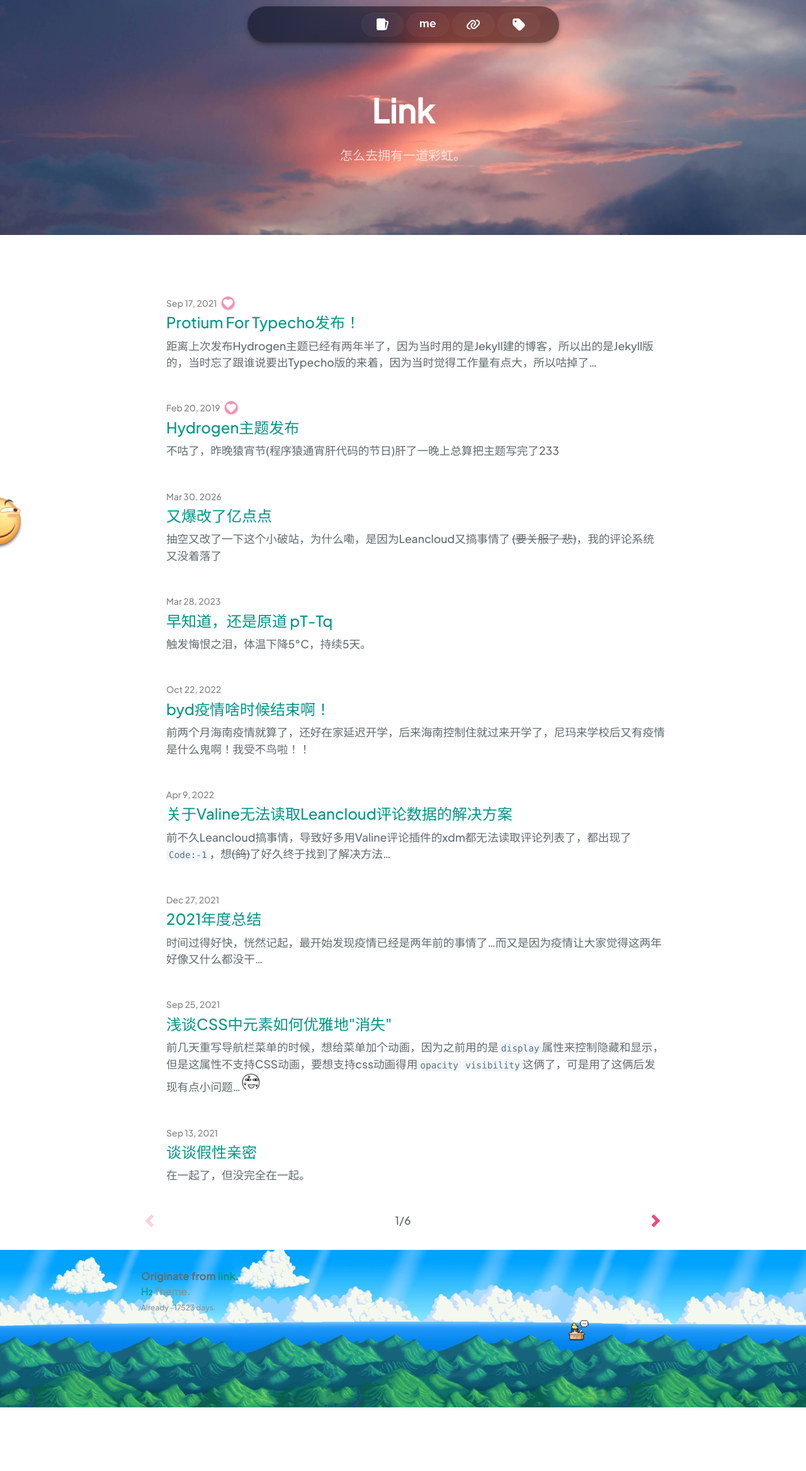
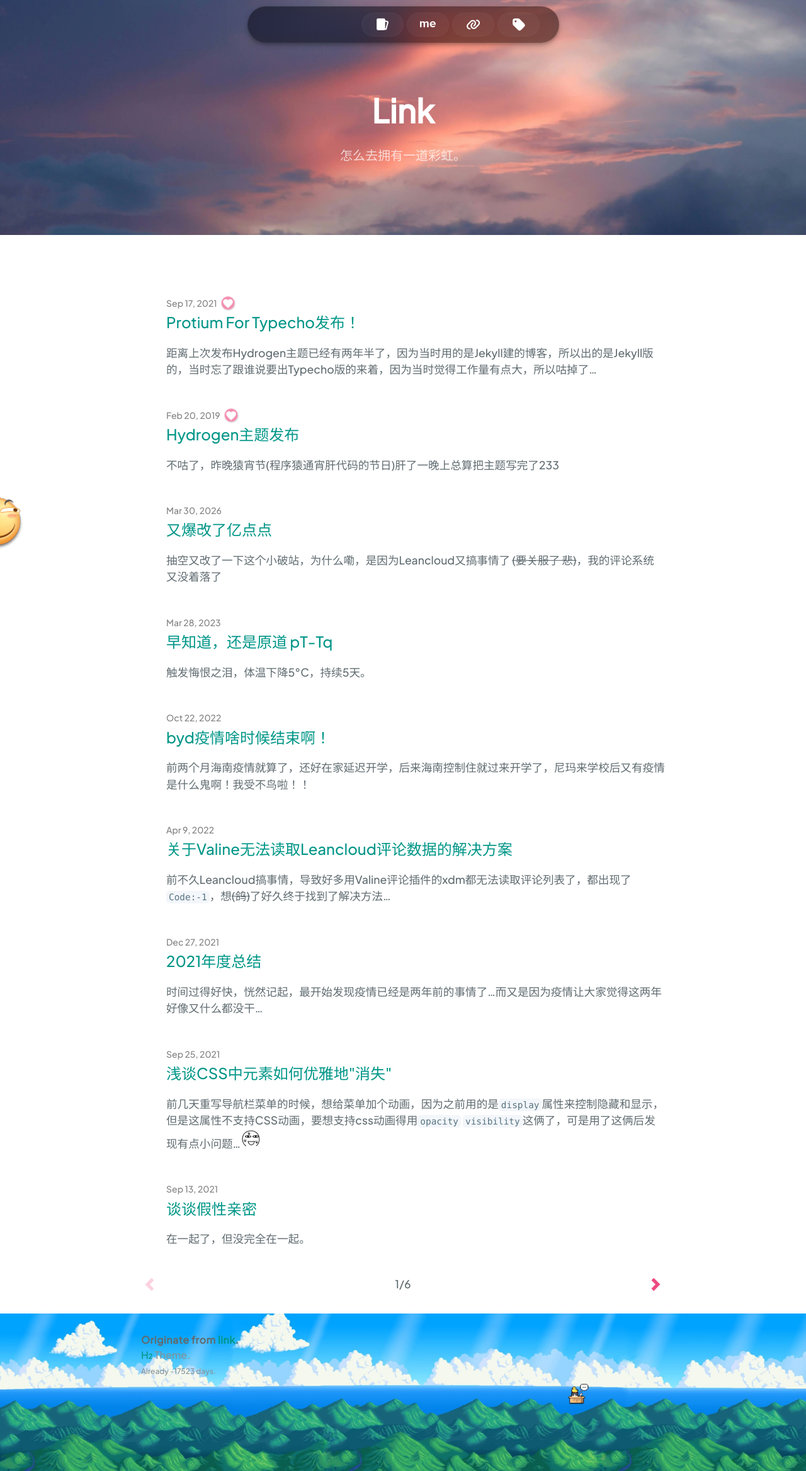
Before and after one commit to link9596/qwq, a Jekyll site: the page built from index.html, in a window 1280 px wide. Shown: the whole page at 63% size. Built offline with Jekyll 4.4.1, drawn with Linux system fonts in a browser that asks for light colours; the list of posts is cut into pages by our own code; comment, search, counter and statistics services are not loaded; before the commit the page ends 2234 px from its top, so only the background shows below that.

Commit message:
更新 hydrogen-blog.scss

```diff
--- a/_sass/hydrogen-blog.scss
+++ b/_sass/hydrogen-blog.scss
@@ -296,7 +296,7 @@ margin: 10px;
   word-wrap: break-word;
 
   :first-child {
-    margin-top: 0;
+    /*margin-top: 0;*/
   }
 
   @include large {
```
